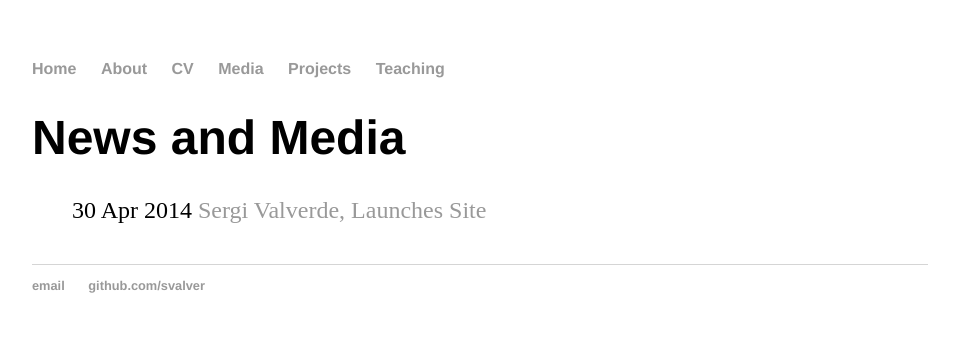
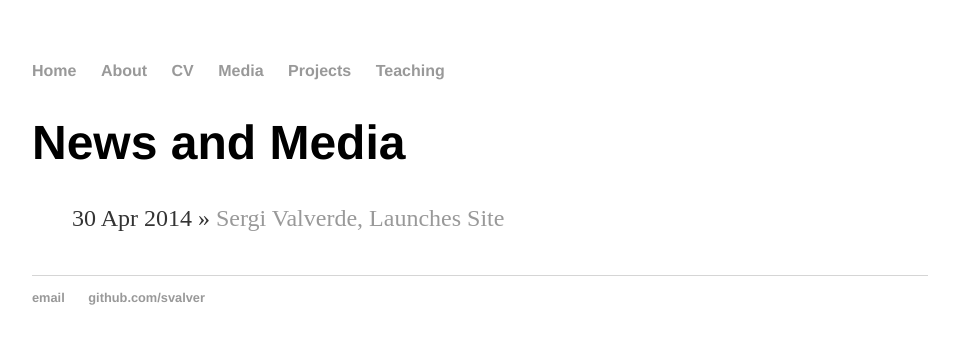
Before and after one commit to svalver/svalver.github.io, a Jekyll site: the page built from blog/index.html, in a window 1280 px wide. Shown: the top 344 px of the page, without its empty margins (160-1119 px from the left). Built offline with Jekyll 4.4.1, drawn with Linux system fonts in a browser that asks for light colours.

Commit message:
update blog pages

```diff
--- a/blog/atom.xml
+++ b/blog/atom.xml
@@ -4,11 +4,11 @@
 <?xml version="1.0" encoding="utf-8"?>
 <feed xmlns="http://www.w3.org/2005/Atom">
 
-	<title>Hank Quinlan's Blog</title>
+ <title>News and Media</title>
  <link href="http://svalver.github.io/blog/atom.xml" rel="self"/>
  <link href="http://svalver.github.io/blog"/>
  <updated>{{ site.time | date_to_xmlschema }}</updated>
-	<id>http://hankquinlan.github.io/blog</id>
+ <id>http://svalver.github.io/blog</id>
  <author>
    <name>Sergi Valverde</name>
    <email>svalver@gmail.com</email>
--- a/blog/index.html
+++ b/blog/index.html
@@ -2,11 +2,11 @@
 layout: default
 title: News and Media
 ---
-	<h1>{{ page.title }}</h1>
-	<ul class="posts">
+<h1>{{ page.title }}</h1>
+<ul class="posts">
 
-	  {% for post in site.posts %}
-	    <li><span>{{ post.date | date_to_string }}</span>
-	    	<a href="{{ post.url }}" title="{{ post.title }}">{{ post.title }}</a></li>
-	  {% endfor %}
-	</ul>
+  {% for post in site.posts %}
+    <li><span>{{ post.date | date_to_string }}</span> &raquo; <a href="{{ post.url }}" title="{{ post.title }}">{{ post.title }}</a></li>
+  {% endfor %}
+
+</ul>
--- a/css/main.css
+++ b/css/main.css
@@ -1,43 +1,29 @@
-body {
-    margin: 60px auto;
-    width: 70%;
-}
-nav ul, footer ul {
-    font-family:'Helvetica', 'Arial', 'Sans-Serif';
-    padding: 0px;
-    list-style: none;
-    font-weight: bold;
-}
-nav ul li, footer ul li {
-    display: inline;
-    margin-right: 20px;
-}
-a {
-    text-decoration: none;
-    color: #999;
-}
-a:hover {
-    text-decoration: underline;
-}
-h1 {
-    font-size: 3em;
-    font-family:'Helvetica', 'Arial', 'Sans-Serif';
-}
-p {
-    font-size: 1.5em;
-    line-height: 1.4em;
-    color: #333;
-}
-footer {
-    border-top: 1px solid #d5d5d5;
-    font-size: .8em;
-}
+body { margin: 60px auto; width: 70%; }
 
-ul.posts {
-    margin: 20px auto 40px;
-    font-size: 1.5em;
-}
+a { text-decoration: none; color: #999; }
+a:hover { text-decoration: underline; }
 
-ul.posts li {
-    list-style: none;
-}
+p, ul { font-size: 1.5em; line-height: 1.4em; color: #333; }
+
+h1, h2, h3, h4 { font-family: 'Helvetica', 'Arial', 'Sans-Serif'; }
+h1 { font-size: 3em;  }
+h2 { font-size: 2.7em; }
+h3 { font-size: 2.3em; }
+h4 { font-size: 1.9em; }
+
+nav ul, footer ul { font-size: 1em; font-family: 'Helvetica', 'Arial', 'Sans-Serif'; padding: 0px; list-style: none; font-weight: bold; }
+nav ul li, footer ul li { display: inline; margin-right: 20px; }
+
+footer { border-top: 1px solid #d5d5d5; font-size: .8em; }
+
+/* Blog */
+ul.posts { margin: 20px auto 40px; font-size: 1.5em; }
+ul.posts li { list-style: none; }
+
+/* CV */
+.cv { margin: 0px 0px 60px; }
+.cv h1 { font-size: 3em; }
+.cv h2 { font-size: 2em; }
+.cv address, .cv .download { font-family: 'Helvetica', 'Arial', 'Sans-Serif'; }
+.cv address, .cv p { font-size: 1.2em; }
+.cv .download { float: right; font-size: .8em; text-transform: uppercase; }
```
Lines whose indentation alone changed are shown as unchanged.
